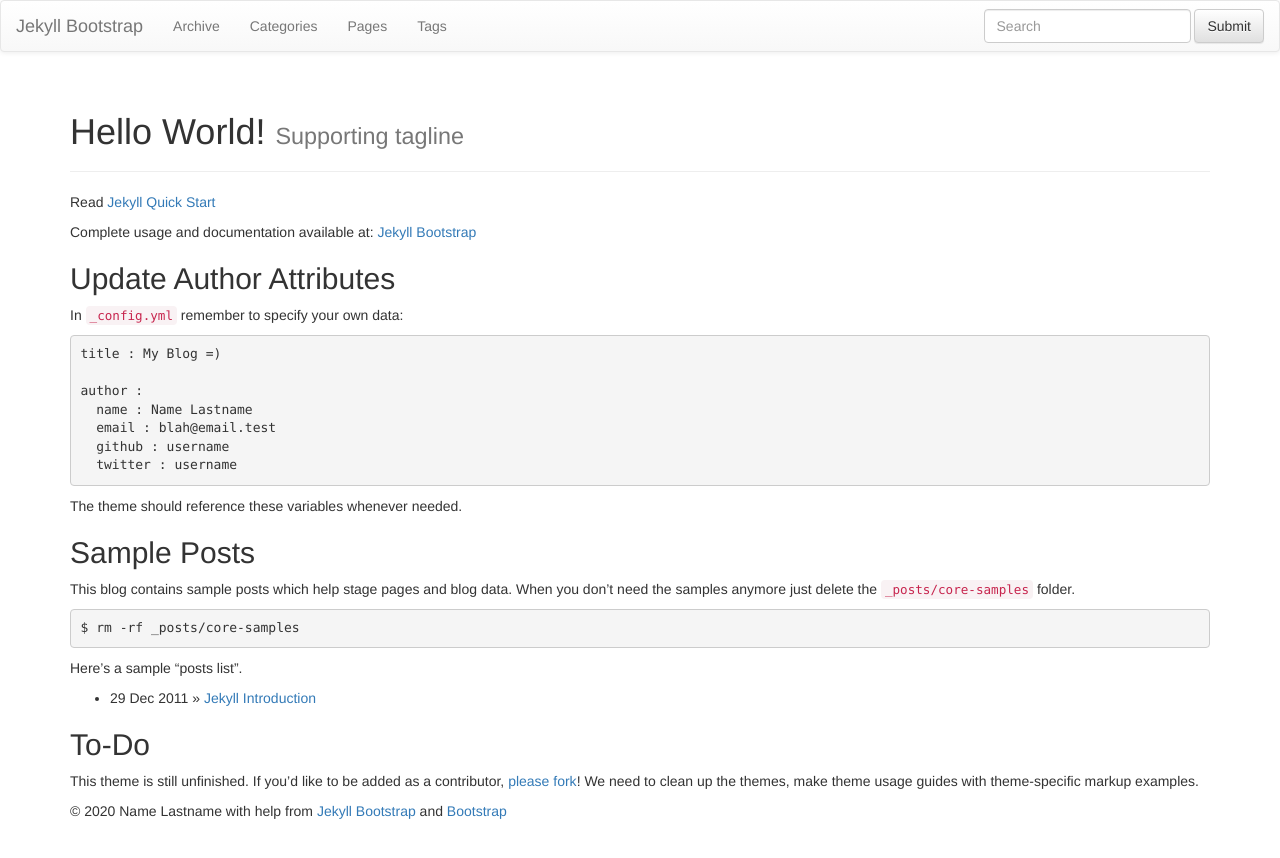
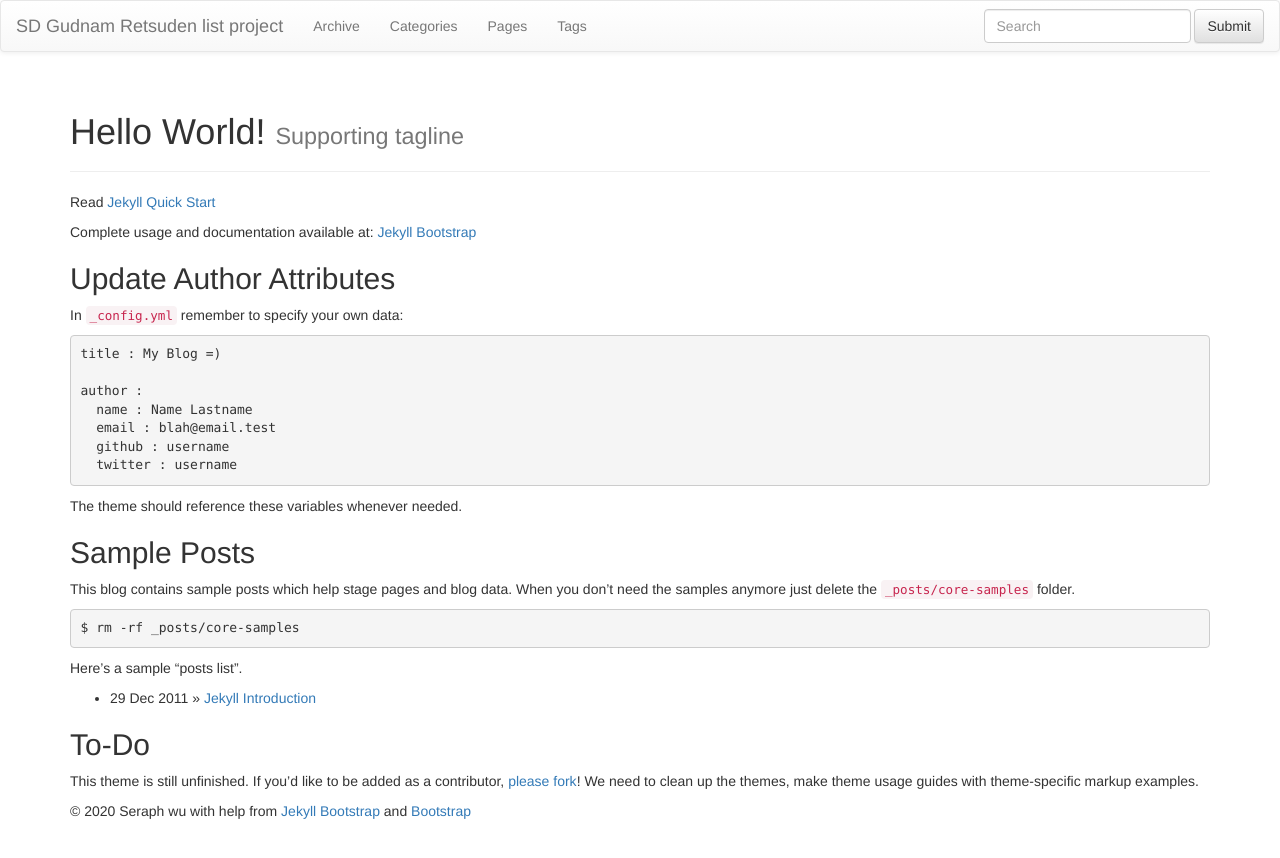
Before and after one commit to seraphwu/SDGundamRetsuden, a Jekyll site: the page built from index.md, in a window 1280 px wide. Shown: the top 858 px of the page. Built offline with Jekyll 4.4.1, drawn with Linux system fonts in a browser that asks for light colours; nearby versions of some CDN libraries; library files that are not in the unit come from our copies.

Commit message:
Jekyll Bootstrap

```diff
--- a/_config.yml
+++ b/_config.yml
@@ -8,12 +8,12 @@ highlighter: pygments
 # Themes are encouraged to use these universal variables
 # so be sure to set them if your theme uses them.
 #
-title : Jekyll Bootstrap
+title : SD Gudnam Retsuden list project
 tagline: Site Tagline
 author :
-  name : Name Lastname
-  email : blah@email.test
-  github : username
+  name : Seraph wu
+  email : seraphwu@gmail.com
+  github : seraphwu
   twitter : username
   feedburner : feedname
 
@@ -25,7 +25,7 @@ author :
 # Else if you are pushing to username.github.io, replace with your username.
 # Finally if you are pushing to a GitHub project page, include the project name at the end.
 #
-production_url : http://username.github.io
+production_url : http://seraphwu.github.io/SDGundamRetsuden
 
 gems: ["jekyll-sitemap"]
 
```
